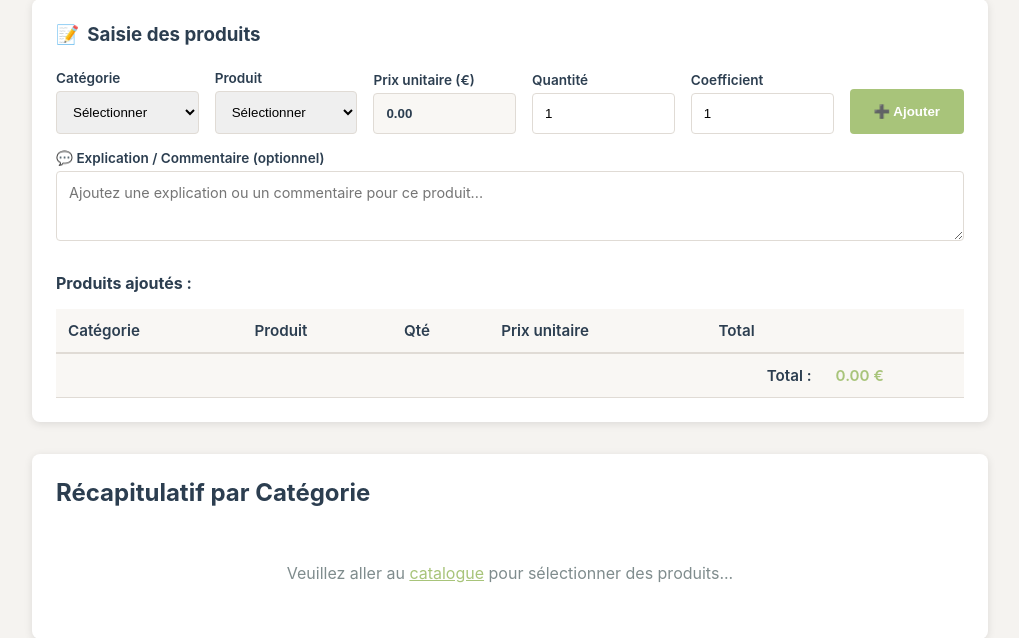
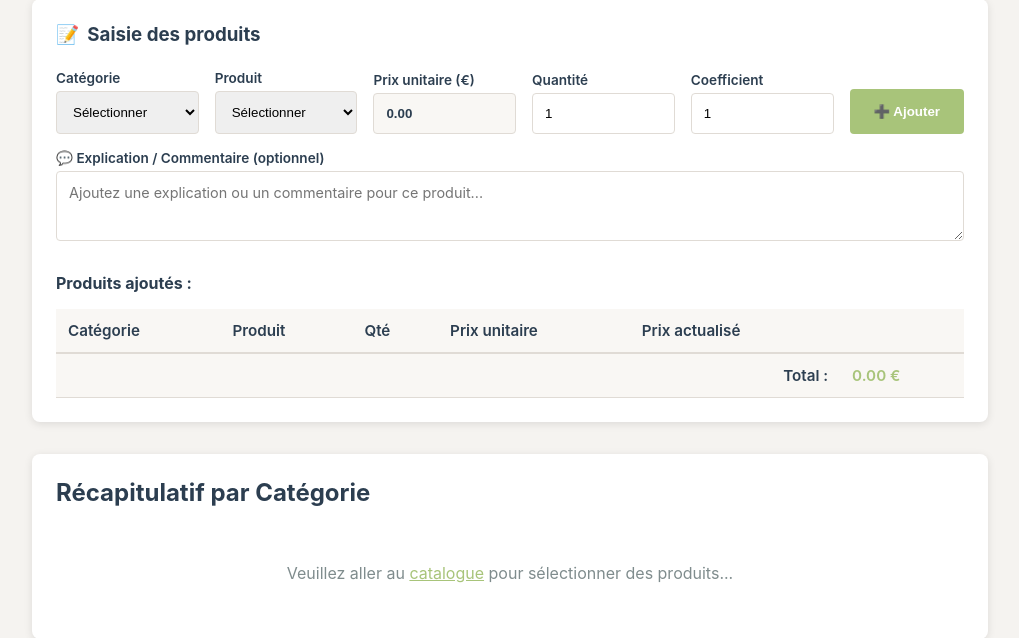
Before and after one commit to tafita37/VienneProposals, a Django app: page /com/new_proposition_page/ in a window 1280 px wide. Shown: the part 962-1600 px from the top of the page, without its empty margins (260-1279 px from the left). Run offline with Django 5.2, Linux system fonts and the light colour scheme; the visitor is signed in with stand-in values (Sample User, id 1); data that the repository does not hold is empty.

Commit message:
change(column_name)

```diff
--- a/commercial/templates/views/editProposition.html
+++ b/commercial/templates/views/editProposition.html
@@ -217,7 +217,7 @@
                     <th style="padding: 0.75rem; text-align: left;">Produit</th>
                     <th style="padding: 0.75rem; text-align: left;">Qté</th>
                     <th style="padding: 0.75rem; text-align: left;">Prix unitaire</th>
-                    <th style="padding: 0.75rem; text-align: left;">Total</th>
+                    <th style="padding: 0.75rem; text-align: left;">Prix actualisé</th>
                     <th style="padding: 0.75rem; text-align: left;"></th>
                 </tr>
             </thead>
--- a/commercial/templates/views/newProposition.html
+++ b/commercial/templates/views/newProposition.html
@@ -216,7 +216,7 @@
                     <th style="padding: 0.75rem; text-align: left;">Produit</th>
                     <th style="padding: 0.75rem; text-align: left;">Qté</th>
                     <th style="padding: 0.75rem; text-align: left;">Prix unitaire</th>
-                    <th style="padding: 0.75rem; text-align: left;">Total</th>
+                    <th style="padding: 0.75rem; text-align: left;">Prix actualisé</th>
                     <th style="padding: 0.75rem; text-align: left;"></th>
                 </tr>
             </thead>
```
